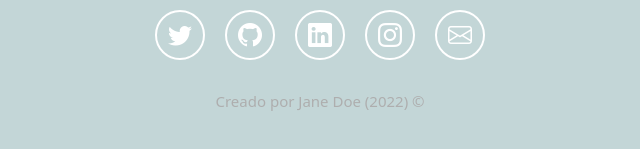
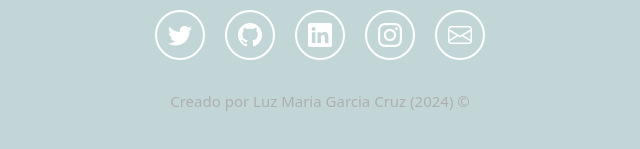
Before and after one commit to luzmariagarc/luzmariagarc.github.io, a plain HTML site: page index.html in a window 1280 px wide. Shown: the part 4012-4161 px from the top of the page, 320-960 px from the left. Drawn offline with nearby package versions, Linux system fonts and the light colour scheme; a web font is replaced by a local one.

Commit message:
Update index.html

```diff
--- a/index.html
+++ b/index.html
@@ -333,7 +333,7 @@
           <i class="bi bi-envelope"></i>
         </a>
       </div>
-      <div class="derechos-de-autor">Creado por Jane Doe (2022) &#169;</div>
+      <div class="derechos-de-autor">Creado por Luz Maria Garcia Cruz (2024) &#169;</div>
     </footer>
 
     <script src="https://cdn.jsdelivr.net/npm/bootstrap@5.2.2/dist/js/bootstrap.bundle.min.js" integrity="sha384-OERcA2EqjJCMA+/3y+gxIOqMEjwtxJY7qPCqsdltbNJuaOe923+mo//f6V8Qbsw3" crossorigin="anonymous"></script>
```
